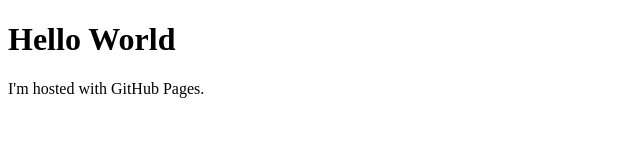
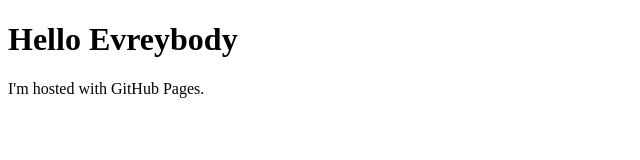
Before and after one commit to Luan-Don/QuantumComputingCoBan.com, a plain HTML site: page index.html in a window 1280 px wide. Shown: the whole page, without its empty margins (0-640 px from the left). Drawn offline with Linux system fonts and the light colour scheme.

Commit message:
Update index.html

```diff
--- a/index.html
+++ b/index.html
@@ -1,7 +1,7 @@
 <!DOCTYPE html>
 <html>
 <body>
-<h1>Hello World</h1>
+<h1>Hello Evreybody</h1>
 <p>I'm hosted with GitHub Pages.</p>
 </body>
 </html>
```
